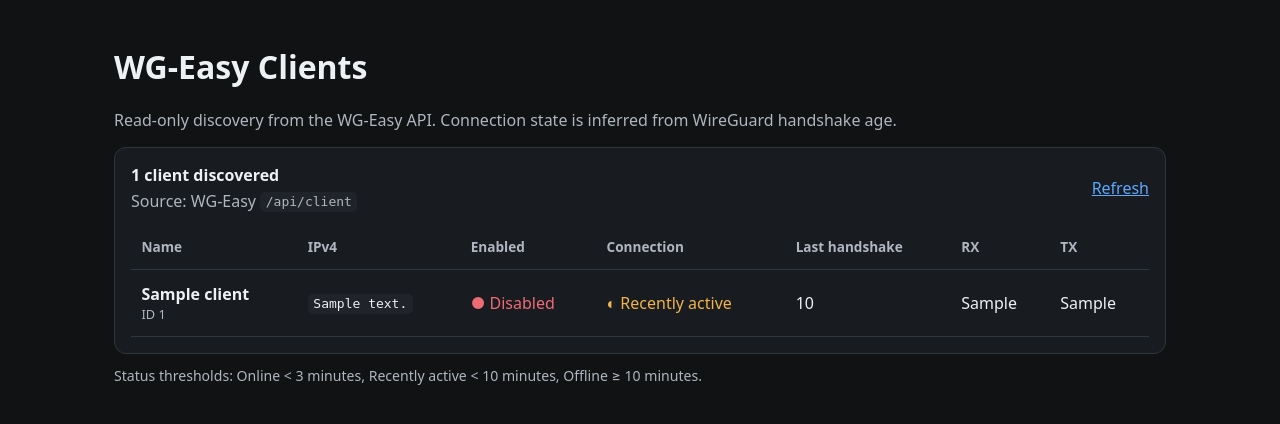
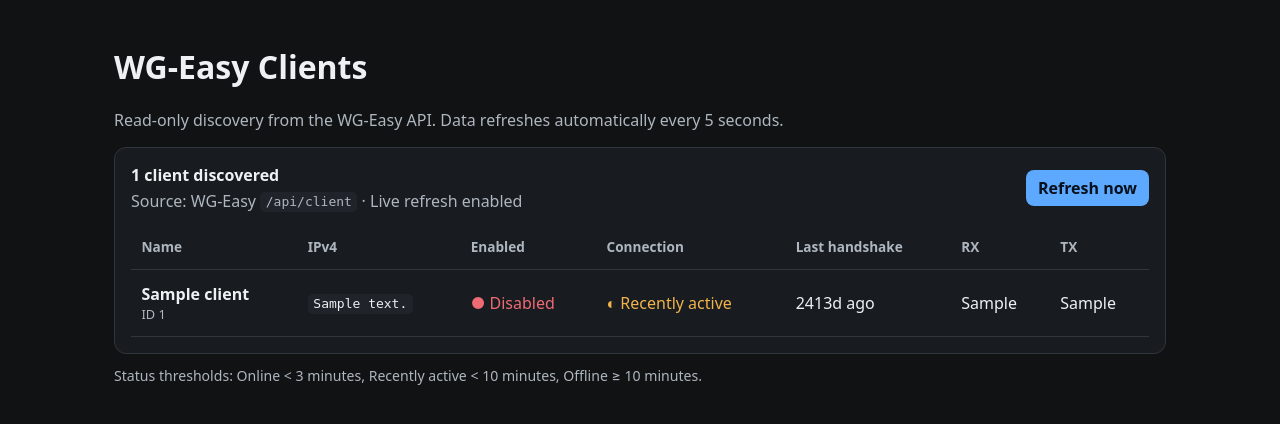
Before and after one commit to Zeragonii/WG-Easy-VPN-Out, a Flask app: template app/templates/clients.html in a window 1280 px wide. Shown: the part 50-474 px from the top of the page. Run offline with Flask 3, Linux system fonts and the light colour scheme; the template is opened without the code that fills it: most values are stand-ins (such as "Sample title", 1, 10 or a date in 2020); parts of the project's set-up code (start-up, migrations or seed data) failed here and were passed over.

Commit message:
Add live WG-Easy client refresh

```diff
--- a/app/main.py
+++ b/app/main.py
@@ -28,7 +28,7 @@ def wg0_present():
 
 def system_status():
     return {
-        "version": os.getenv("APP_VERSION", "0.2.1"),
+        "version": os.getenv("APP_VERSION", "0.2.2"),
         "wg_easy_url": os.getenv("WG_EASY_URL", "http://127.0.0.1:51821"),
         "wg0_present": wg0_present(),
         "tools": {
--- a/app/templates/clients.html
+++ b/app/templates/clients.html
@@ -3,25 +3,28 @@
 {% block content %}
 <h1>WG-Easy Clients</h1>
 <p class="muted">
-  Read-only discovery from the WG-Easy API. Connection state is inferred from WireGuard handshake age.
+  Read-only discovery from the WG-Easy API. Data refreshes automatically every 5 seconds.
 </p>
 
-{% if error %}
-  <div class="error-box">
+<div id="wg-error" class="error-box" {% if not error %}style="display:none;"{% endif %}>
   <strong>WG-Easy API unavailable</strong>
-    <div style="margin-top:.35rem;">{{ error }}</div>
+  <div id="wg-error-text" style="margin-top:.35rem;">{{ error or "" }}</div>
 </div>
-{% else %}
+
 <div class="card">
   <div style="display:flex;justify-content:space-between;gap:1rem;align-items:center;flex-wrap:wrap;">
     <div>
-        <strong>{{ clients|length }} client{% if clients|length != 1 %}s{% endif %} discovered</strong>
-        <div class="muted" style="margin-top:.2rem;">Source: WG-Easy <code>/api/client</code></div>
+      <strong id="client-count">
+        {{ clients|length }} client{% if clients|length != 1 %}s{% endif %} discovered
+      </strong>
+      <div class="muted" style="margin-top:.2rem;">
+        Source: WG-Easy <code>/api/client</code> ·
+        <span id="refresh-status">Live refresh enabled</span>
       </div>
-      <a href="{{ url_for('clients.index') }}" style="color:var(--accent);">Refresh</a>
+    </div>
+    <button id="refresh-now" class="inline-button" type="button">Refresh now</button>
   </div>
 
-    {% if clients %}
   <div class="table-wrap" style="margin-top:.8rem;">
     <table>
       <thead>
@@ -35,22 +38,22 @@
           <th>TX</th>
         </tr>
       </thead>
-        <tbody>
+      <tbody id="clients-body">
         {% for client in clients %}
-          <tr>
+        <tr data-client-id="{{ client.external_id }}">
           <td>
-              <strong>{{ client.name }}</strong>
-              <div class="muted" style="font-size:.8rem;">ID {{ client.external_id }}</div>
+            <strong class="client-name">{{ client.name }}</strong>
+            <div class="muted client-id" style="font-size:.8rem;">ID {{ client.external_id }}</div>
           </td>
-            <td><code>{{ client.ipv4_address }}</code></td>
-            <td>
+          <td><code class="client-ip">{{ client.ipv4_address }}</code></td>
+          <td class="client-enabled">
             {% if client.enabled %}
               <span class="status-good">● Enabled</span>
             {% else %}
               <span class="status-bad">● Disabled</span>
             {% endif %}
           </td>
-            <td>
+          <td class="client-connection">
             {% if client.connection_state == "online" %}
               <span class="status-good">● Online</span>
             {% elif client.connection_state == "recent" %}
@@ -61,21 +64,179 @@
               <span class="muted">○ Never connected</span>
             {% endif %}
           </td>
-            <td>{{ client.handshake_age_display }}</td>
-            <td>{{ client.transfer_rx_display }}</td>
-            <td>{{ client.transfer_tx_display }}</td>
+          <td class="client-handshake"
+              data-handshake="{{ client.latest_handshake_at or '' }}">
+            {{ client.handshake_age_display }}
+          </td>
+          <td class="client-rx">{{ client.transfer_rx_display }}</td>
+          <td class="client-tx">{{ client.transfer_tx_display }}</td>
         </tr>
         {% endfor %}
       </tbody>
     </table>
   </div>
-    {% else %}
-      <p class="muted" style="margin-bottom:0;">WG-Easy returned no clients.</p>
-    {% endif %}
+
+  <p id="empty-state" class="muted" style="margin-bottom:0;{% if clients %}display:none;{% endif %}">
+    WG-Easy returned no clients.
+  </p>
 </div>
 
 <p class="muted" style="margin-top:.8rem;font-size:.88rem;">
   Status thresholds: Online &lt; 3 minutes, Recently active &lt; 10 minutes, Offline ≥ 10 minutes.
 </p>
-{% endif %}
+
+<script>
+(() => {
+  const POLL_MS = 5000;
+  const body = document.getElementById("clients-body");
+  const count = document.getElementById("client-count");
+  const emptyState = document.getElementById("empty-state");
+  const errorBox = document.getElementById("wg-error");
+  const errorText = document.getElementById("wg-error-text");
+  const refreshStatus = document.getElementById("refresh-status");
+  const refreshNow = document.getElementById("refresh-now");
+
+  let polling = false;
+
+  function escapeHtml(value) {
+    return String(value ?? "")
+      .replaceAll("&", "&amp;")
+      .replaceAll("<", "&lt;")
+      .replaceAll(">", "&gt;")
+      .replaceAll('"', "&quot;")
+      .replaceAll("'", "&#039;");
+  }
+
+  function stateHtml(state) {
+    if (state === "online") return '<span class="status-good">● Online</span>';
+    if (state === "recent") return '<span class="status-warn">◐ Recently active</span>';
+    if (state === "offline") return '<span class="muted">○ Offline</span>';
+    return '<span class="muted">○ Never connected</span>';
+  }
+
+  function enabledHtml(enabled) {
+    return enabled
+      ? '<span class="status-good">● Enabled</span>'
+      : '<span class="status-bad">● Disabled</span>';
+  }
+
+  function formatAge(timestamp) {
+    if (!timestamp) return "Never";
+
+    const time = Date.parse(timestamp);
+    if (Number.isNaN(time)) return "Unknown";
+
+    const seconds = Math.max(0, Math.floor((Date.now() - time) / 1000));
+
+    if (seconds < 60) return `${seconds}s ago`;
+
+    const minutes = Math.floor(seconds / 60);
+    if (minutes < 60) return `${minutes}m ago`;
+
+    const hours = Math.floor(minutes / 60);
+    if (hours < 24) return `${hours}h ago`;
+
+    return `${Math.floor(hours / 24)}d ago`;
+  }
+
+  function tickHandshakeAges() {
+    document.querySelectorAll(".client-handshake").forEach(cell => {
+      cell.textContent = formatAge(cell.dataset.handshake);
+    });
+  }
+
+  function renderClients(clients) {
+    const existing = new Map(
+      [...body.querySelectorAll("tr[data-client-id]")].map(row => [
+        row.dataset.clientId,
+        row
+      ])
+    );
+
+    const seen = new Set();
+
+    for (const client of clients) {
+      const id = String(client.id);
+      seen.add(id);
+
+      let row = existing.get(id);
+
+      if (!row) {
+        row = document.createElement("tr");
+        row.dataset.clientId = id;
+        row.innerHTML = `
+          <td>
+            <strong class="client-name"></strong>
+            <div class="muted client-id" style="font-size:.8rem;"></div>
+          </td>
+          <td><code class="client-ip"></code></td>
+          <td class="client-enabled"></td>
+          <td class="client-connection"></td>
+          <td class="client-handshake"></td>
+          <td class="client-rx"></td>
+          <td class="client-tx"></td>
+        `;
+        body.appendChild(row);
+      }
+
+      row.querySelector(".client-name").textContent = client.name;
+      row.querySelector(".client-id").textContent = `ID ${id}`;
+      row.querySelector(".client-ip").textContent = client.ipv4_address;
+      row.querySelector(".client-enabled").innerHTML = enabledHtml(client.enabled);
+      row.querySelector(".client-connection").innerHTML = stateHtml(client.connection_state);
+
+      const handshake = row.querySelector(".client-handshake");
+      handshake.dataset.handshake = client.latest_handshake_at || "";
+      handshake.textContent = formatAge(client.latest_handshake_at);
+
+      row.querySelector(".client-rx").textContent = client.transfer_rx_display;
+      row.querySelector(".client-tx").textContent = client.transfer_tx_display;
+    }
+
+    for (const [id, row] of existing) {
+      if (!seen.has(id)) row.remove();
+    }
+
+    count.textContent = `${clients.length} client${clients.length === 1 ? "" : "s"} discovered`;
+    emptyState.style.display = clients.length ? "none" : "";
+  }
+
+  async function refreshClients() {
+    if (polling) return;
+    polling = true;
+    refreshNow.disabled = true;
+    refreshStatus.textContent = "Refreshing…";
+
+    try {
+      const response = await fetch("{{ url_for('clients.api') }}", {
+        headers: { "Accept": "application/json" },
+        cache: "no-store"
+      });
+
+      const data = await response.json();
+
+      if (!response.ok || !data.ok) {
+        throw new Error(data.error || `HTTP ${response.status}`);
+      }
+
+      renderClients(data.clients);
+      errorBox.style.display = "none";
+      errorText.textContent = "";
+      refreshStatus.textContent = `Updated ${new Date().toLocaleTimeString()}`;
+    } catch (error) {
+      errorText.textContent = error.message || "WG-Easy refresh failed.";
+      errorBox.style.display = "";
+      refreshStatus.textContent = "Refresh failed";
+    } finally {
+      refreshNow.disabled = false;
+      polling = false;
+    }
+  }
+
+  refreshNow.addEventListener("click", refreshClients);
+  setInterval(refreshClients, POLL_MS);
+  setInterval(tickHandshakeAges, 1000);
+  tickHandshakeAges();
+})();
+</script>
 {% endblock %}
--- a/docker-compose.yml
+++ b/docker-compose.yml
@@ -29,7 +29,7 @@ services:
       WG_EASY_USERNAME: "CHANGE-ME"
       WG_EASY_PASSWORD: "CHANGE-ME"
       WG_EASY_VERIFY_TLS: "true"
-      APP_VERSION: "0.2.1"
+      APP_VERSION: "0.2.2"
 
     volumes:
       - vpn-router-data:/data
```
Also changed, not shown: app/clients.py (+34 -1 lines), README.md. Lines whose indentation alone changed are shown as unchanged.
